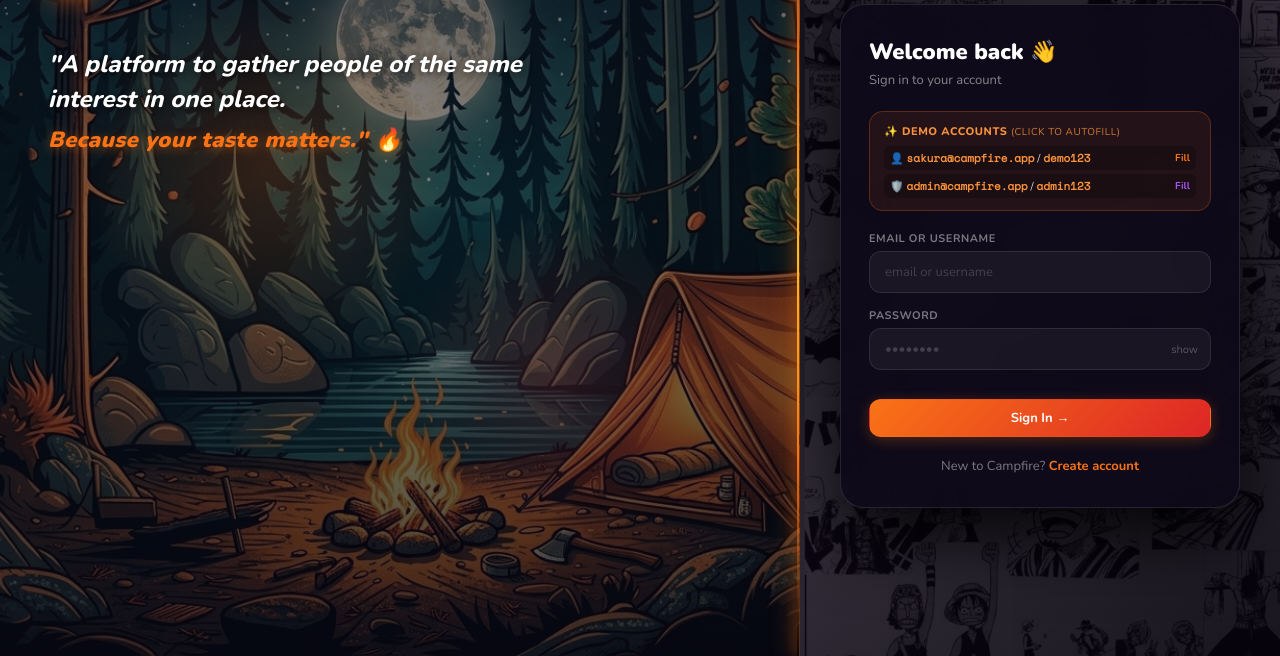
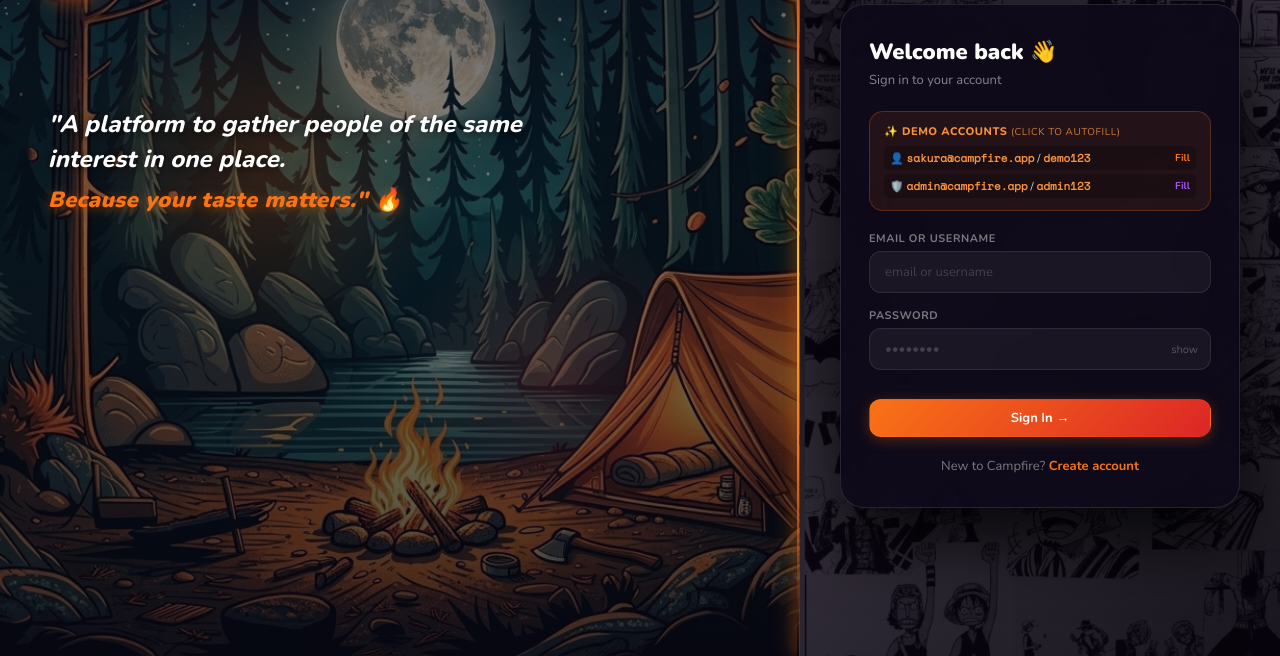
Before and after one commit to imRocky07/Campfire, a website: page public/index.html in a window 1280 px wide. Shown: the part 144-800 px from the top of the page. Drawn offline with nearby package versions, Linux system fonts and the light colour scheme.

Commit message:
Adjust tagline top offset to 110px for better vertical balance

```diff
--- a/public/css/style.css
+++ b/public/css/style.css
@@ -547,7 +547,7 @@
 .lft-name span { color: var(--orange); }
 
 .lft-tagline {
-    margin-top: 50px; max-width: 520px; z-index: 1;
+    margin-top: 110px; max-width: 520px; z-index: 1;
 }
 .ltag-main {
     font-size: 24px; font-weight: 800; color: #ffffff;
```
